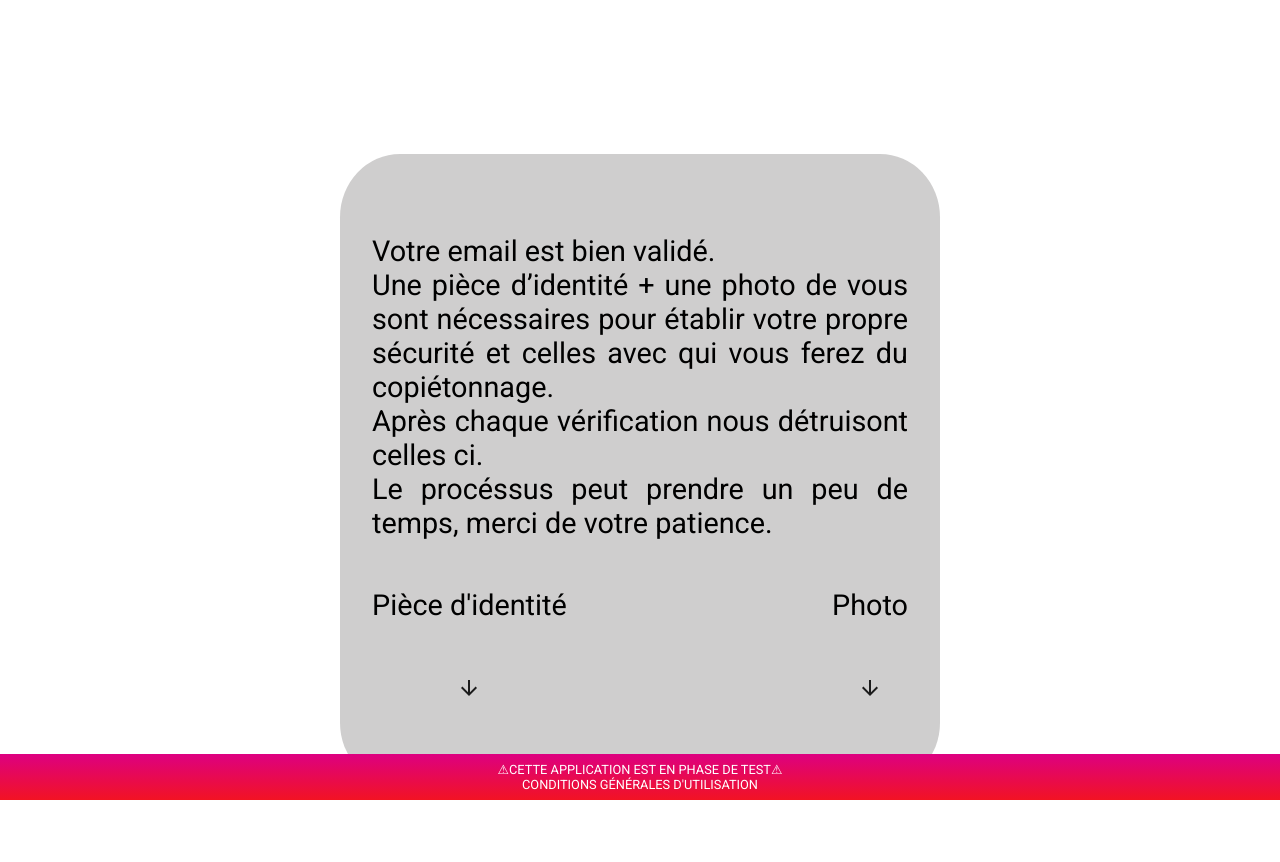
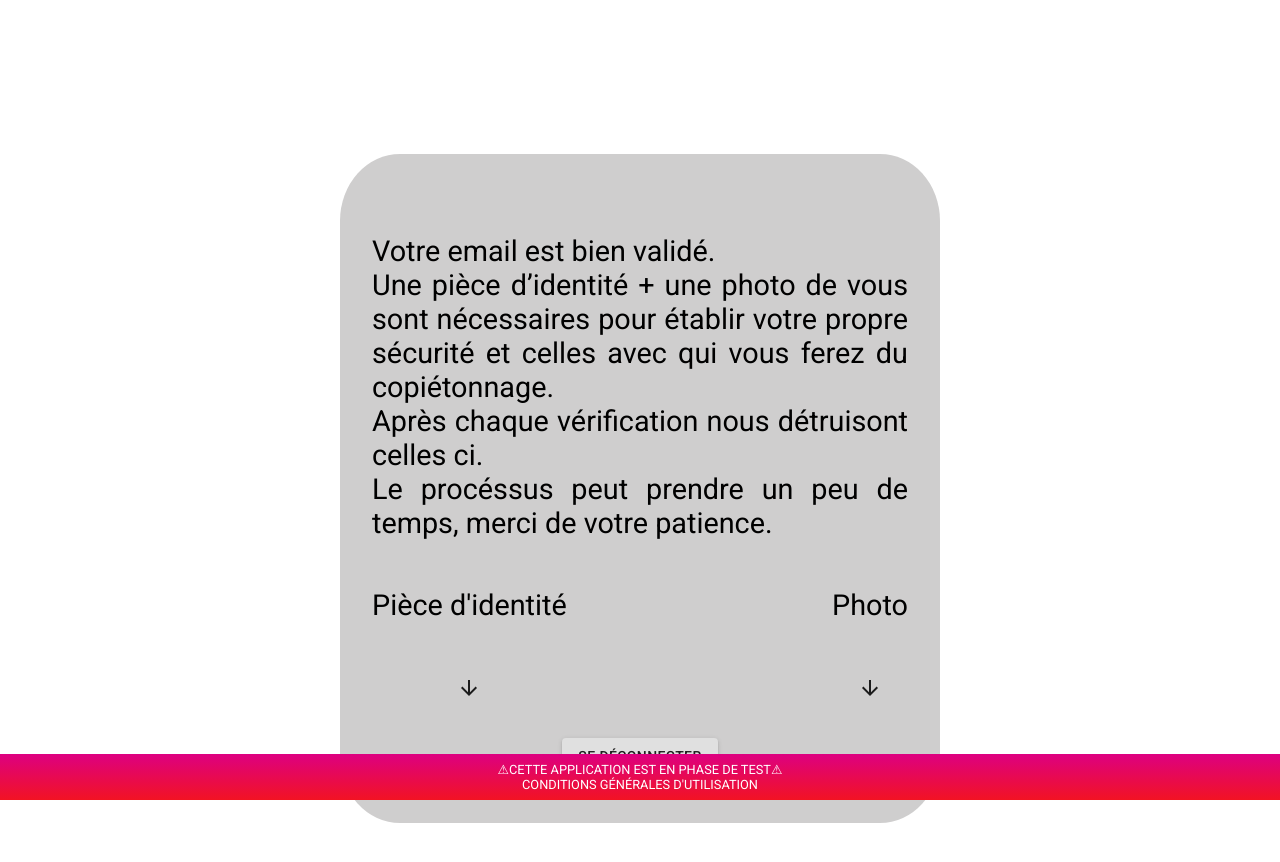
Before and after one commit to TheScriptoMax/woomy, a React (Create React App) app: page /awaiting-approval in a window 1280 px wide. Shown: the top 862 px of the page. Built offline with nearby package versions, Linux system fonts and the light colour scheme; no server answers; the database is empty; sample sign-in values are in the browser's storage.

Commit message:
Fixed routes ?

```diff
--- a/src/App.js
+++ b/src/App.js
@@ -83,16 +83,16 @@ function App() {
 
                     {/*----- Route public -----*/}
 
-                    <PublicRoute path='/signin' component={SignIn}/>
-                    <PublicRoute path='/login' component={Login}/>
-                    <PublicRoute path='/confidentialite' component={PrivacyPolicy}/>
+                    <PublicRoute exact path='/signin' component={SignIn}/>
+                    <PublicRoute exact path='/login' component={Login}/>
+                    <PublicRoute exact path='/confidentialite' component={PrivacyPolicy}/>
                     <PublicRoute exact path='/' component={Landing}/>
 
                     {/*----- Route private Attente validation Email et AwaitingApproval -----*/}
 
 
-                    <EmailNotVerifiedRoute path='/send-confirm' component={ConfirmEmailSent}/>
-                    <EmailNotVerifiedRoute path='/send-new-validation' component={SendNewValidation}/>
+                    <EmailNotVerifiedRoute exact path='/send-confirm' component={ConfirmEmailSent}/>
+                    <EmailNotVerifiedRoute exact path='/send-new-validation' component={SendNewValidation}/>
 
 
 
--- a/src/components/AwaitingApproval/AwaitingApproval.jsx
+++ b/src/components/AwaitingApproval/AwaitingApproval.jsx
@@ -13,13 +13,14 @@ import CircularProgress from '@material-ui/core/CircularProgress';
 
 // CSS IMPORT
 import './awaitingapproval.css';
+import {useHistory} from "react-router-dom";
 
 //PAGE VALIDATION INCRIPTION
 
 export default function AwaitingApproval () {
 
 
-    const {currentUser} = useAuth();
+    const {currentUser, logout} = useAuth();
 
     const [iconCard, setIconCard] = useState(false);
     const [cardLoading, setCardLoading] = useState(false);
@@ -28,6 +29,8 @@ export default function AwaitingApproval () {
     const [iconPicture, setIconPicture] = useState(false);
     const [pictureLoading, setPictureLoading] = useState(false);
     const [urlPicture, setUrlPicture] = useState('');
+
+    const history = useHistory()
 
 
     useEffect(()=>{
@@ -135,6 +138,17 @@ export default function AwaitingApproval () {
             })
     }
 
+
+    async function handleLogout() {
+        try {
+            await logout().then(()=> {
+                history.push("/login");
+            })
+        } catch {
+            console.log('Woops, on a pas réussi à vous déconnecter')
+        }
+    }
+
     return (
     <div className='signIn-confirm container'>
 
@@ -195,6 +209,9 @@ export default function AwaitingApproval () {
                     </label>
                 </div>
             </div>
+            <div className="button-bot-account">
+                <Button variant="contained" onClick={handleLogout}>Se déconnecter</Button>
+            </div>
 
         </div>
 
--- a/src/components/AwaitingApproval/awaitingapproval.css
+++ b/src/components/AwaitingApproval/awaitingapproval.css
@@ -48,3 +48,11 @@
 .identity-confirm {
     height: 100%;
 }
+
+
+.button-bot-account{
+    margin-top:1rem;
+    display:flex;
+    justify-content:center;
+
+}
--- a/src/components/Cgu/Cgu.jsx
+++ b/src/components/Cgu/Cgu.jsx
@@ -8,8 +8,8 @@ import { useEffect, useState } from 'react';
 // IMPORT FIREBASE
 import {database} from '../../firebase';
 
-import Header from '../header/Header';
-import Footer from '../footer/Footer';
+import Header from '../Header/Header';
+import Footer from '../Footer/Footer';
 
 
 //CGU
--- a/src/components/Login/Login.jsx
+++ b/src/components/Login/Login.jsx
@@ -30,7 +30,7 @@ export default function Login () {
             setLoading(true);
             setError('');
             email && password && login(email,password).then(()=> {
-                history.push('/send-new-validation');
+                history.push('/account');
                 }
             )
                 .catch(() => {
--- a/src/components/PrivacyPolicy/PrivacyPolicy.jsx
+++ b/src/components/PrivacyPolicy/PrivacyPolicy.jsx
@@ -1,8 +1,8 @@
 // IMPORT FIREBASE
 import {useAuth} from "../../contexts/AuthContext";
 
-import Header from "../header/Header";
-import Footer from "../footer/Footer";
+import Header from "../Header/Header";
+import Footer from "../Footer/Footer";
 
 
 export default function PrivacyPolicy () {
--- a/src/components/Routes/PublicRoute.jsx
+++ b/src/components/Routes/PublicRoute.jsx
@@ -16,13 +16,16 @@ export default function PublicRoute({component: Component, ...rest}) {
                 .then((doc) => {
                     console.log(doc.id)
                     if (doc.exists) {
+                        console.log('doc exist sur public')
                         setIsAccepted(doc.data().accepted)
                         setLoading(false)
                     } else {
+                        console.log('doc exist pas sur public')
                         setLoading(false)
                     }
                 })
         } else {
+            console.log('on trouve pas uid sur public')
             setLoading(false)
         }
     }, []) // eslint-disable-line react-hooks/exhaustive-deps
```
Also changed, not shown: src/components/Routes/PrivateRoute.jsx (+10 -8 lines).
